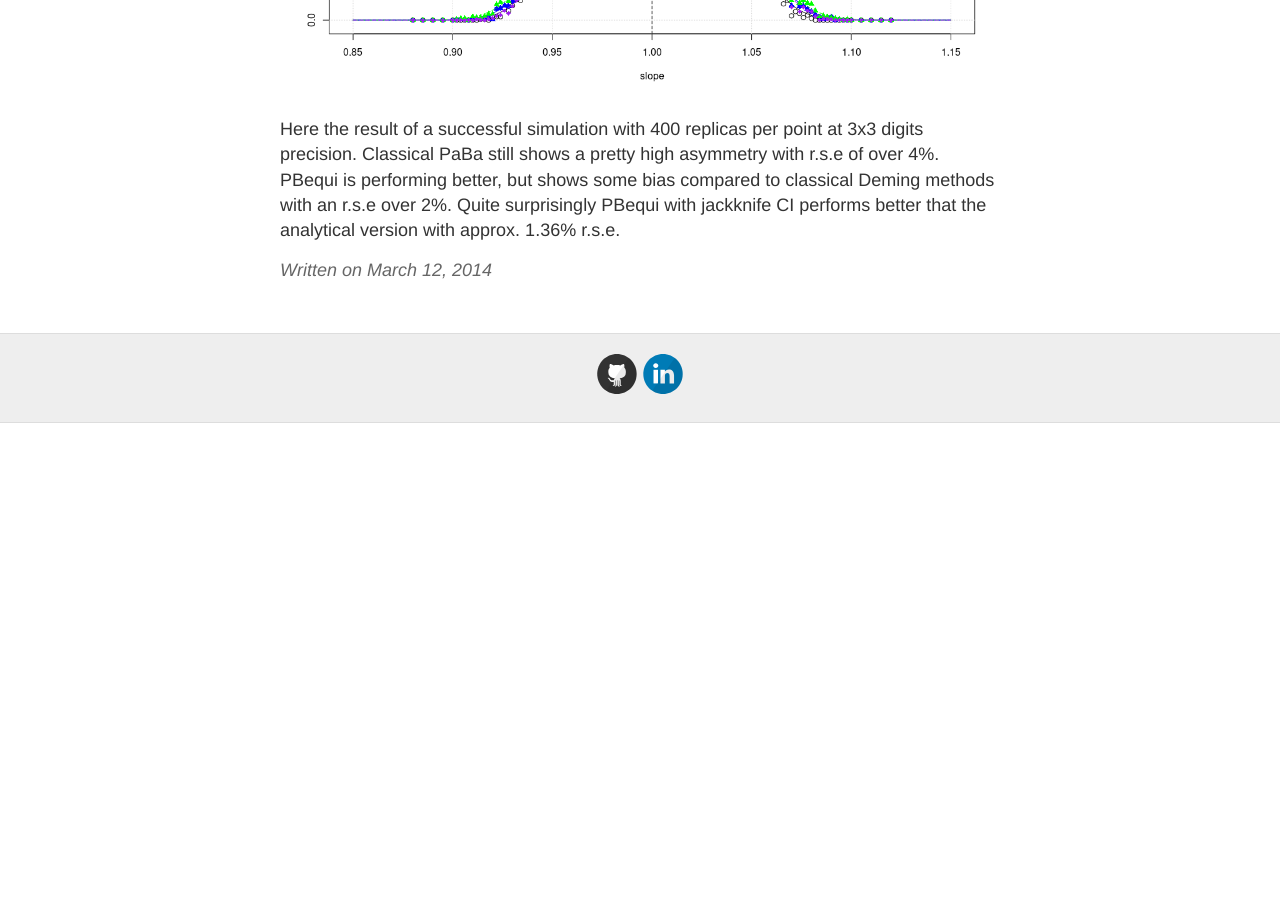
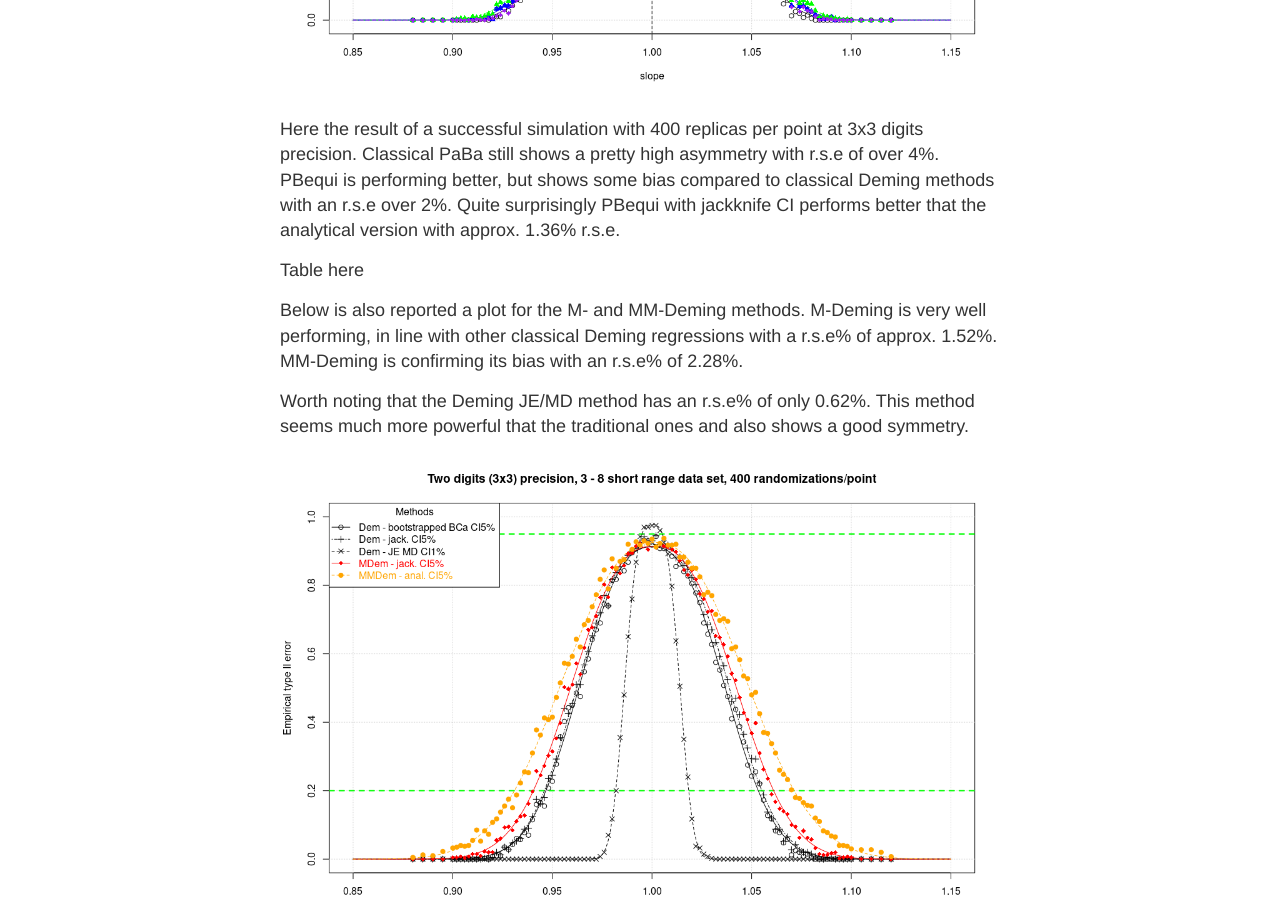
Before and after one commit to piodag/piodag.github.io, a Jekyll site: the page built from _posts/2014-3-12-three-digits-run.md, in a window 1280 px wide and 900 px high, scrolled down 663 px. Built offline with Jekyll 4.4.1, drawn with Linux system fonts in a browser that asks for light colours; before the commit the page ends 1086 px from its top, so only the background shows below that.

Commit message:
Three digits MDeming

```diff
--- a/_posts/2014-3-12-three-digits-run.md
+++ b/_posts/2014-3-12-three-digits-run.md
@@ -7,3 +7,13 @@ title: "Deming vs Passing Bablok at 3 x 3 digits precision"
 
 
 Here the result of a successful simulation with 400 replicas per point at 3x3 digits precision. Classical PaBa still shows a pretty high asymmetry with r.s.e of over 4%. PBequi is performing better, but shows some bias compared to classical Deming methods with an r.s.e over 2%. Quite surprisingly PBequi with jackknife CI performs better that the analytical version with approx. 1.36% r.s.e.
+
+
+Table here
+
+
+Below is also reported a plot for the M- and MM-Deming methods. M-Deming is very well performing, in line with other classical Deming regressions with a r.s.e% of approx. 1.52%. MM-Deming is confirming its bias with an r.s.e% of 2.28%.
+
+Worth noting that the Deming JE/MD method has an r.s.e% of only 0.62%. This method seems much more powerful that the traditional ones and also shows a good symmetry.
+
+![Three digits M-Deming]({{ site.baseurl }}/images/threedigits/threedigits2-1.png)
```
